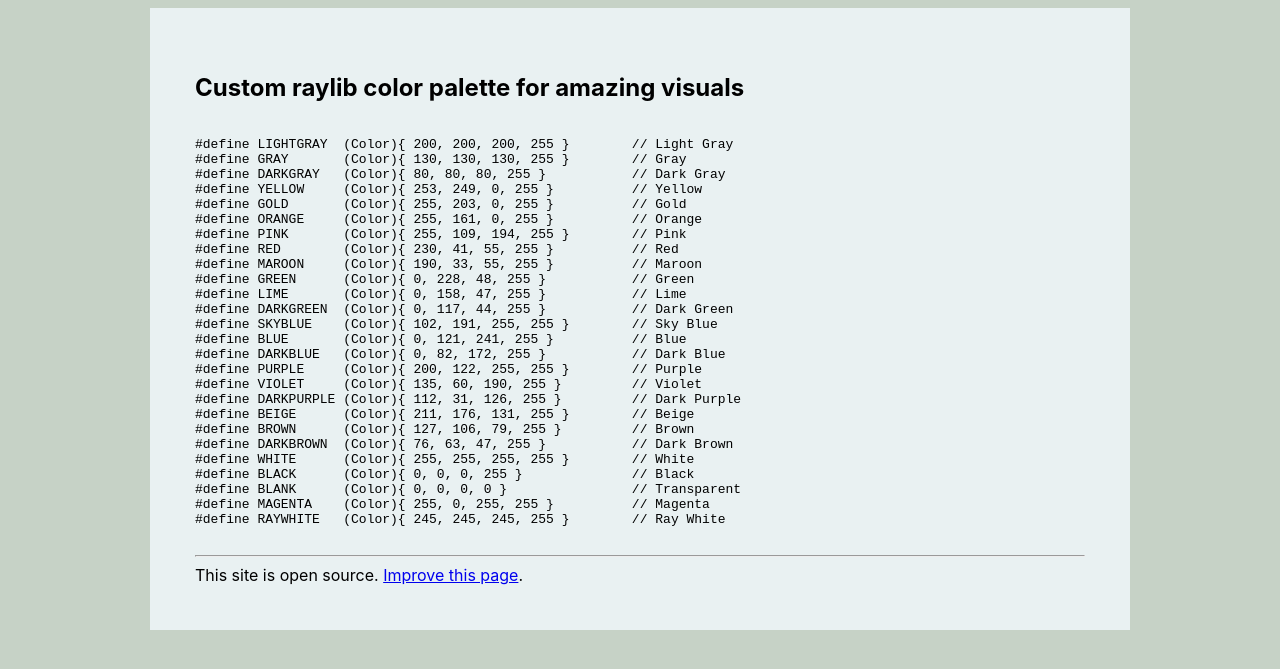
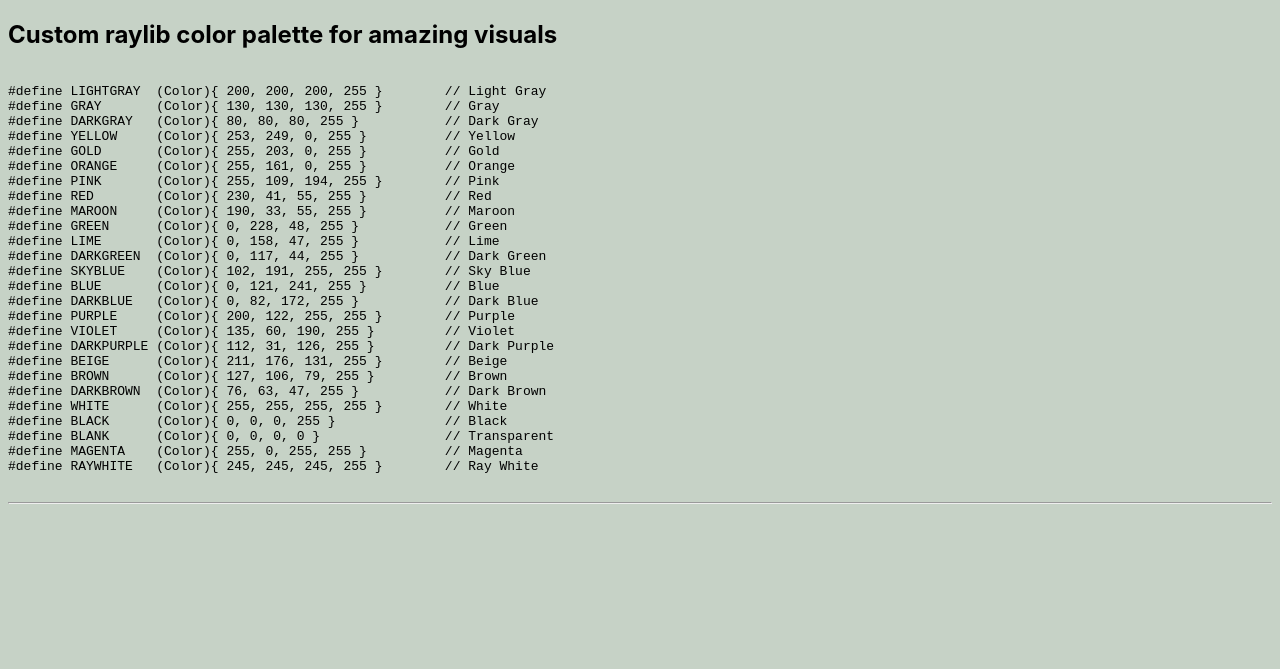
Before and after one commit to rjopek/raylib, a Jekyll site: the page built from colors.md, in a window 1280 px wide. Shown: the top 669 px of the page. Built offline with Jekyll 4.4.1, drawn with Linux system fonts in a browser that asks for light colours; comment, search, counter and statistics services are not loaded.

Commit message:
Update default.html

```diff
--- a/_layouts/default.html
+++ b/_layouts/default.html
@@ -3,18 +3,7 @@
 {% include head.html %}
 
 <body>
-   <div class="container-lg px-3 my-5 markdown-body">
-      {{ content }}
-
-      <div class="footer border-top border-gray-light mt-5 pt-3 text-right text-gray">
-         This site is open source. <a href="https://github.com/rjopek/raylib/edit/master/index.md">Improve this
-            page</a>.
-      </div>
-   </div>
-
-   <script src="https://cdnjs.cloudflare.com/ajax/libs/anchor-js/4.1.0/anchor.min.js"
-      integrity="sha256-lZaRhKri35AyJSypXXs4o6OPFTbTmUoltBbDCbdzegg=" crossorigin="anonymous"></script>
-   <script>anchors.add();</script>
+   {{ content }}
 </body>
 
 </html>
```
